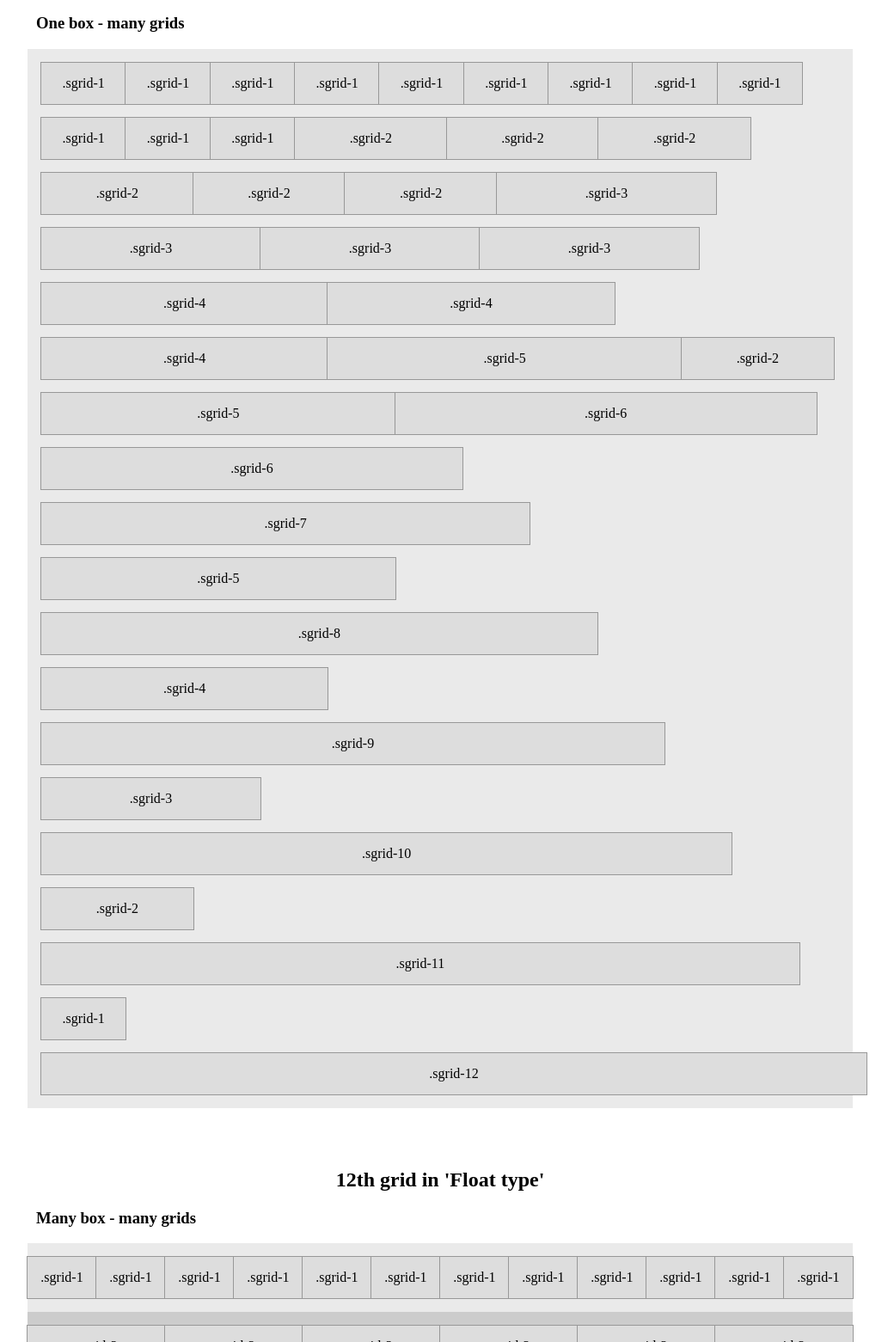
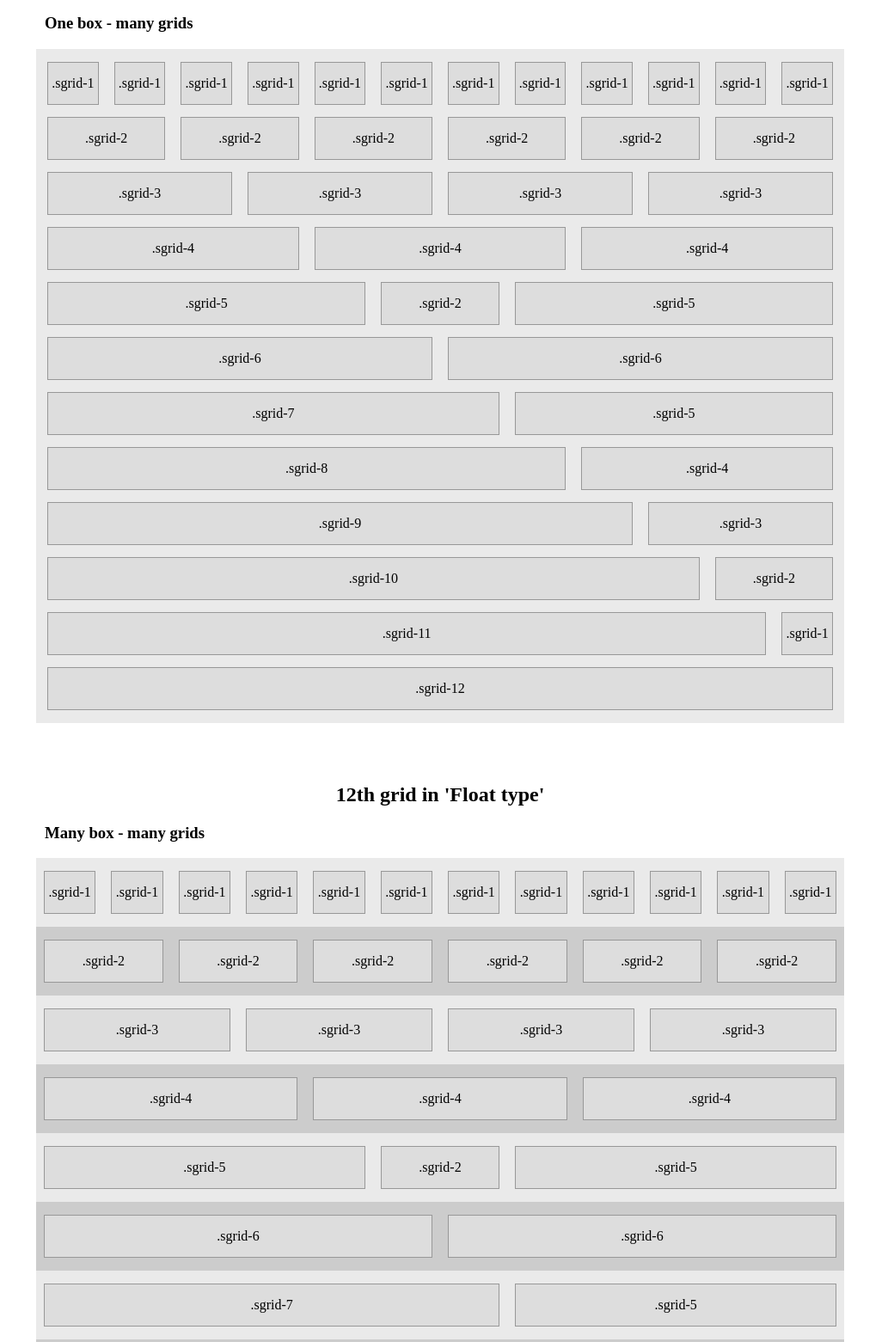
Before and after one commit to mikaspell/SomeGrids, a plain HTML site: page index.html in a window 1280 px wide. Shown: the part 240-1801 px from the top of the page at 86% size, without its empty margins (128-1168 px from the left). Drawn offline with Linux system fonts and the light colour scheme.

Commit message:
reworked inline-type grid, fixed some troubles in this type
reworked demo .html

```diff
--- a/css/grids.css
+++ b/css/grids.css
@@ -1,4 +1,13 @@
 /* Some Grids by Mika Spell v 1.0.0 */
+* {
+  -moz-box-sizing: border-box;
+       box-sizing: border-box;
+}
+*:before, *:after {
+  -moz-box-sizing: border-box;
+       box-sizing: border-box;
+}
+
 .box .sgrid-1, .box .sgrid-2, .box .sgrid-3, .box .sgrid-4, .box .sgrid-5, .box .sgrid-6, .box .sgrid-7, .box .sgrid-8, .box .sgrid-9, .box .sgrid-10, .box .sgrid-11, .box .sgrid-12 {
   min-height: 1px;
   position: relative;
@@ -6,10 +15,16 @@
   padding-right: 10px;
 }
 
+.box.inline .sgrid-1, .box.inline .sgrid-2, .box.inline .sgrid-3, .box.inline .sgrid-4, .box.inline .sgrid-5, .box.inline .sgrid-6, .box.inline .sgrid-7, .box.inline .sgrid-8, .box.inline .sgrid-9, .box.inline .sgrid-10, .box.inline .sgrid-11, .box.inline .sgrid-12 {
+  display: inline;
+  zoom: 1;
+  display: inline-block;
+  margin-left: -4px;
+  vertical-align: top;
+}
+
 .box.float .sgrid-1, .box.float .sgrid-2, .box.float .sgrid-3, .box.float .sgrid-4, .box.float .sgrid-5, .box.float .sgrid-6, .box.float .sgrid-7, .box.float .sgrid-8, .box.float .sgrid-9, .box.float .sgrid-10, .box.float .sgrid-11, .box.float .sgrid-12 {
   float: left;
-  -moz-box-sizing: border-box;
-       box-sizing: border-box;
 }
 
 .box.flex .sgrid-1, .box.flex .sgrid-2, .box.flex .sgrid-3, .box.flex .sgrid-4, .box.flex .sgrid-5, .box.flex .sgrid-6, .box.flex .sgrid-7, .box.flex .sgrid-8, .box.flex .sgrid-9, .box.flex .sgrid-10, .box.flex .sgrid-11, .box.flex .sgrid-12 {
@@ -31,14 +46,7 @@
   margin-right: -10px;
 }
 .box.inline {
-  padding-left: 2.1276595745%;
-}
-.box.inline [class*=sgrid] {
-  display: inline;
-  zoom: 1;
-  display: inline-block;
-  margin-left: -4px;
-  vertical-align: top;
+  padding-left: 8px;
 }
 .box.float {
   *zoom: 1;
@@ -117,93 +125,3 @@
 .sgrid-12 {
   width: 100%;
 }
-
-/* Left margin */
-.pre-1 {
-  margin-left: 9.3971631206% !important;
-}
-
-.pre-2 {
-  margin-left: 17.7304964539% !important;
-}
-
-.pre-3 {
-  margin-left: 26.0638297872% !important;
-}
-
-.pre-4 {
-  margin-left: 34.3971631206% !important;
-}
-
-.pre-5 {
-  margin-left: 42.7304964539% !important;
-}
-
-.pre-6 {
-  margin-left: 51.0638297872% !important;
-}
-
-.pre-7 {
-  margin-left: 59.3971631206% !important;
-}
-
-.pre-8 {
-  margin-left: 67.7304964539% !important;
-}
-
-.pre-9 {
-  margin-left: 76.0638297872% !important;
-}
-
-.pre-10 {
-  margin-left: 84.3971631206% !important;
-}
-
-.pre-11 {
-  margin-left: 92.7304964539% !important;
-}
-
-/* Right margin */
-.post-1 {
-  margin-right: 9.3971631206% !important;
-}
-
-.post-2 {
-  margin-right: 17.7304964539% !important;
-}
-
-.post-3 {
-  margin-right: 26.0638297872% !important;
-}
-
-.post-4 {
-  margin-right: 34.3971631206% !important;
-}
-
-.post-5 {
-  margin-right: 42.7304964539% !important;
-}
-
-.post-6 {
-  margin-right: 51.0638297872% !important;
-}
-
-.post-7 {
-  margin-right: 59.3971631206% !important;
-}
-
-.post-8 {
-  margin-right: 67.7304964539% !important;
-}
-
-.post-9 {
-  margin-right: 76.0638297872% !important;
-}
-
-.post-10 {
-  margin-right: 84.3971631206% !important;
-}
-
-.post-11 {
-  margin-right: 92.7304964539% !important;
-}
--- a/css/style.css
+++ b/css/style.css
@@ -1,29 +1,37 @@
 /* Just example =) */
 .wrapper {
-  margin-top: 70px; }
+  margin-top: 70px;
+}
 
 .box {
-  padding-top: 16px; }
-  .box:nth-child(odd) {
-    background: #eaeaea; }
-  .box:nth-child(even) {
-    background: #ccc; }
+  padding-top: 16px;
+}
+.box:nth-child(odd) {
+  background: #eaeaea;
+}
+.box:nth-child(even) {
+  background: #ccc;
+}
 
-[class*=sgrid] {
+[class*=sgrid] div {
   background: #ddd;
   text-align: center;
   padding: 15px 0;
   margin-bottom: 16px;
-  outline: 1px solid #989898; }
+  outline: 1px solid #989898;
+}
 
 h1 {
   font-size: 48px;
   text-align: center;
-  margin-bottom: 0; }
+  margin-bottom: 0;
+}
 
 h2 {
   font-size: 24px;
-  text-align: center; }
+  text-align: center;
+}
 
 #post_h1 {
-  text-align: center; }
+  text-align: center;
+}
--- a/index.html
+++ b/index.html
@@ -16,47 +16,47 @@
 	<h2>12th grid in 'Inline type'</h2>
 	<h3>One box - many grids</h3>
 	<div class="box inline">
-		<div class="sgrid-1">.sgrid-1</div>
-		<div class="sgrid-1">.sgrid-1</div>
-		<div class="sgrid-1">.sgrid-1</div>
-		<div class="sgrid-1">.sgrid-1</div>
-		<div class="sgrid-1">.sgrid-1</div>
-		<div class="sgrid-1">.sgrid-1</div>
-		<div class="sgrid-1">.sgrid-1</div>
-		<div class="sgrid-1">.sgrid-1</div>
-		<div class="sgrid-1">.sgrid-1</div>
-		<div class="sgrid-1">.sgrid-1</div>
-		<div class="sgrid-1">.sgrid-1</div>
-		<div class="sgrid-1">.sgrid-1</div>
-		<div class="sgrid-2">.sgrid-2</div>
-		<div class="sgrid-2">.sgrid-2</div>
-		<div class="sgrid-2">.sgrid-2</div>
-		<div class="sgrid-2">.sgrid-2</div>
-		<div class="sgrid-2">.sgrid-2</div>
-		<div class="sgrid-2">.sgrid-2</div>
-		<div class="sgrid-3">.sgrid-3</div>
-		<div class="sgrid-3">.sgrid-3</div>
-		<div class="sgrid-3">.sgrid-3</div>
-		<div class="sgrid-3">.sgrid-3</div>
-		<div class="sgrid-4">.sgrid-4</div>
-		<div class="sgrid-4">.sgrid-4</div>
-		<div class="sgrid-4">.sgrid-4</div>
-		<div class="sgrid-5">.sgrid-5</div>
-		<div class="sgrid-2">.sgrid-2</div>
-		<div class="sgrid-5">.sgrid-5</div>
-		<div class="sgrid-6">.sgrid-6</div>
-		<div class="sgrid-6">.sgrid-6</div>
-		<div class="sgrid-7">.sgrid-7</div>
-		<div class="sgrid-5">.sgrid-5</div>
-		<div class="sgrid-8">.sgrid-8</div>
-		<div class="sgrid-4">.sgrid-4</div>
-		<div class="sgrid-9">.sgrid-9</div>
-		<div class="sgrid-3">.sgrid-3</div>
-		<div class="sgrid-10">.sgrid-10</div>
-		<div class="sgrid-2">.sgrid-2</div>
-		<div class="sgrid-11">.sgrid-11</div>
-		<div class="sgrid-1">.sgrid-1</div>
-		<div class="sgrid-12">.sgrid-12</div>
+		<div class="sgrid-1"><div>.sgrid-1</div></div>
+		<div class="sgrid-1"><div>.sgrid-1</div></div>
+		<div class="sgrid-1"><div>.sgrid-1</div></div>
+		<div class="sgrid-1"><div>.sgrid-1</div></div>
+		<div class="sgrid-1"><div>.sgrid-1</div></div>
+		<div class="sgrid-1"><div>.sgrid-1</div></div>
+		<div class="sgrid-1"><div>.sgrid-1</div></div>
+		<div class="sgrid-1"><div>.sgrid-1</div></div>
+		<div class="sgrid-1"><div>.sgrid-1</div></div>
+		<div class="sgrid-1"><div>.sgrid-1</div></div>
+		<div class="sgrid-1"><div>.sgrid-1</div></div>
+		<div class="sgrid-1"><div>.sgrid-1</div></div>
+		<div class="sgrid-2"><div>.sgrid-2</div></div>
+		<div class="sgrid-2"><div>.sgrid-2</div></div>
+		<div class="sgrid-2"><div>.sgrid-2</div></div>
+		<div class="sgrid-2"><div>.sgrid-2</div></div>
+		<div class="sgrid-2"><div>.sgrid-2</div></div>
+		<div class="sgrid-2"><div>.sgrid-2</div></div>
+		<div class="sgrid-3"><div>.sgrid-3</div></div>
+		<div class="sgrid-3"><div>.sgrid-3</div></div>
+		<div class="sgrid-3"><div>.sgrid-3</div></div>
+		<div class="sgrid-3"><div>.sgrid-3</div></div>
+		<div class="sgrid-4"><div>.sgrid-4</div></div>
+		<div class="sgrid-4"><div>.sgrid-4</div></div>
+		<div class="sgrid-4"><div>.sgrid-4</div></div>
+		<div class="sgrid-5"><div>.sgrid-5</div></div>
+		<div class="sgrid-2"><div>.sgrid-2</div></div>
+		<div class="sgrid-5"><div>.sgrid-5</div></div>
+		<div class="sgrid-6"><div>.sgrid-6</div></div>
+		<div class="sgrid-6"><div>.sgrid-6</div></div>
+		<div class="sgrid-7"><div>.sgrid-7</div></div>
+		<div class="sgrid-5"><div>.sgrid-5</div></div>
+		<div class="sgrid-8"><div>.sgrid-8</div></div>
+		<div class="sgrid-4"><div>.sgrid-4</div></div>
+		<div class="sgrid-9"><div>.sgrid-9</div></div>
+		<div class="sgrid-3"><div>.sgrid-3</div></div>
+		<div class="sgrid-10"><div>.sgrid-10</div></div>
+		<div class="sgrid-2"><div>.sgrid-2</div></div>
+		<div class="sgrid-11"><div>.sgrid-11</div></div>
+		<div class="sgrid-1"><div>.sgrid-1</div></div>
+		<div class="sgrid-12"><div>.sgrid-12</div></div>
 	</div>
 </div>
 
@@ -64,83 +64,83 @@
 	<h2>12th grid in 'Float type'</h2>
 	<h3>Many box - many grids</h3>
 	<div class="box float">
-		<div class="sgrid-1">.sgrid-1</div>
-		<div class="sgrid-1">.sgrid-1</div>
-		<div class="sgrid-1">.sgrid-1</div>
-		<div class="sgrid-1">.sgrid-1</div>
-		<div class="sgrid-1">.sgrid-1</div>
-		<div class="sgrid-1">.sgrid-1</div>
-		<div class="sgrid-1">.sgrid-1</div>
-		<div class="sgrid-1">.sgrid-1</div>
-		<div class="sgrid-1">.sgrid-1</div>
-		<div class="sgrid-1">.sgrid-1</div>
-		<div class="sgrid-1">.sgrid-1</div>
-		<div class="sgrid-1">.sgrid-1</div>
+		<div class="sgrid-1"><div>.sgrid-1</div></div>
+		<div class="sgrid-1"><div>.sgrid-1</div></div>
+		<div class="sgrid-1"><div>.sgrid-1</div></div>
+		<div class="sgrid-1"><div>.sgrid-1</div></div>
+		<div class="sgrid-1"><div>.sgrid-1</div></div>
+		<div class="sgrid-1"><div>.sgrid-1</div></div>
+		<div class="sgrid-1"><div>.sgrid-1</div></div>
+		<div class="sgrid-1"><div>.sgrid-1</div></div>
+		<div class="sgrid-1"><div>.sgrid-1</div></div>
+		<div class="sgrid-1"><div>.sgrid-1</div></div>
+		<div class="sgrid-1"><div>.sgrid-1</div></div>
+		<div class="sgrid-1"><div>.sgrid-1</div></div>
 	</div>
 
 	<div class="box float">
-		<div class="sgrid-2">.sgrid-2</div>
-		<div class="sgrid-2">.sgrid-2</div>
-		<div class="sgrid-2">.sgrid-2</div>
-		<div class="sgrid-2">.sgrid-2</div>
-		<div class="sgrid-2">.sgrid-2</div>
-		<div class="sgrid-2">.sgrid-2</div>
+		<div class="sgrid-2"><div>.sgrid-2</div></div>
+		<div class="sgrid-2"><div>.sgrid-2</div></div>
+		<div class="sgrid-2"><div>.sgrid-2</div></div>
+		<div class="sgrid-2"><div>.sgrid-2</div></div>
+		<div class="sgrid-2"><div>.sgrid-2</div></div>
+		<div class="sgrid-2"><div>.sgrid-2</div></div>
 	</div>
 
 	<div class="box float">
-		<div class="sgrid-3">.sgrid-3</div>
-		<div class="sgrid-3">.sgrid-3</div>
-		<div class="sgrid-3">.sgrid-3</div>
-		<div class="sgrid-3">.sgrid-3</div>
+		<div class="sgrid-3"><div>.sgrid-3</div></div>
+		<div class="sgrid-3"><div>.sgrid-3</div></div>
+		<div class="sgrid-3"><div>.sgrid-3</div></div>
+		<div class="sgrid-3"><div>.sgrid-3</div></div>
 	</div>
 
 	<div class="box float">
-		<div class="sgrid-4">.sgrid-4</div>
-		<div class="sgrid-4">.sgrid-4</div>
-		<div class="sgrid-4">.sgrid-4</div>
+		<div class="sgrid-4"><div>.sgrid-4</div></div>
+		<div class="sgrid-4"><div>.sgrid-4</div></div>
+		<div class="sgrid-4"><div>.sgrid-4</div></div>
 	</div>
 
 	<div class="box float">
-		<div class="sgrid-5">.sgrid-5</div>
-		<div class="sgrid-2">.sgrid-2</div>
-		<div class="sgrid-5">.sgrid-5</div>
+		<div class="sgrid-5"><div>.sgrid-5</div></div>
+		<div class="sgrid-2"><div>.sgrid-2</div></div>
+		<div class="sgrid-5"><div>.sgrid-5</div></div>
 	</div>
 
 	<div class="box float">
-		<div class="sgrid-6">.sgrid-6</div>
-		<div class="sgrid-6">.sgrid-6</div>
+		<div class="sgrid-6"><div>.sgrid-6</div></div>
+		<div class="sgrid-6"><div>.sgrid-6</div></div>
 	</div>
 
 	<div class="box float">
-		<div class="sgrid-7">.sgrid-7</div>
-		<div class="sgrid-5">.sgrid-5</div>
+		<div class="sgrid-7"><div>.sgrid-7</div></div>
+		<div class="sgrid-5"><div>.sgrid-5</div></div>
 	</div>
 
 	<div class="box float">
-		<div class="sgrid-8">.sgrid-8</div>
-		<div class="sgrid-4">.sgrid-4</div>
+		<div class="sgrid-8"><div>.sgrid-8</div></div>
+		<div class="sgrid-4"><div>.sgrid-4</div></div>
 	</div>
 
 	<div class="box float">
-		<div class="sgrid-9">.sgrid-9</div>
-		<div class="sgrid-3">.sgrid-3</div>
+		<div class="sgrid-9"><div>.sgrid-9</div></div>
+		<div class="sgrid-3"><div>.sgrid-3</div></div>
 	</div>
 
 	<div class="box float">
-		<div class="sgrid-10">.sgrid-10</div>
-		<div class="sgrid-2">.sgrid-2</div>
+		<div class="sgrid-10"><div>.sgrid-10</div></div>
+		<div class="sgrid-2"><div>.sgrid-2</div></div>
 	</div>
 
 	<div class="box float">
-		<div class="sgrid-11">.sgrid-11</div>
-		<div class="sgrid-1">.sgrid-1</div>
+		<div class="sgrid-11"><div>.sgrid-11</div></div>
+		<div class="sgrid-1"><div>.sgrid-1</div></div>
 	</div>
 
 	<div class="box float">
-		<div class="sgrid-12">.sgrid-12</div>
+		<div class="sgrid-12"><div>.sgrid-12</div></div>
 	</div>
 
-	<div class="box float">
+	<!-- <div class="box float">
 		<div class="sgrid-2 pre-2 post-2">.sgrid-2 .pre-2 .post-2</div>
 		<div class="sgrid-4 post-2">sgrid-4 .post-2</div>
 	</div>
@@ -149,11 +149,11 @@
 		<div class="sgrid-2 post-2">.sgrid-2 .post-2</div>
 		<div class="sgrid-2 post-4">.sgrid-1 .pre-1 .post-4</div>
 		<div class="sgrid-2">.sgrid-2</div>
-	</div>
+	</div> -->
 
 </div>
 
-<div class="wrapper">
+<!-- <div class="wrapper">
 	<h2>12th grid in 'Flex type'</h2>
 	<h3>One box - many grids... and go to beautiful <b>future</b></h3>
 	<div class="box flex">
@@ -199,7 +199,7 @@
 		<div class="sgrid-1">.sgrid-1</div>
 		<div class="sgrid-12">.sgrid-12</div>
 	</div>
-</div>
+</div> -->
 
 </body>
 </html>
```
